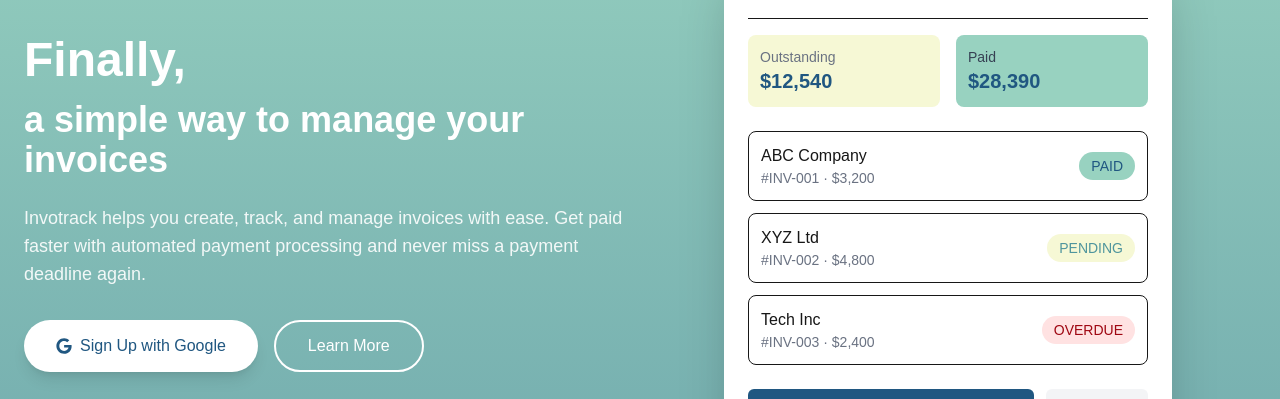
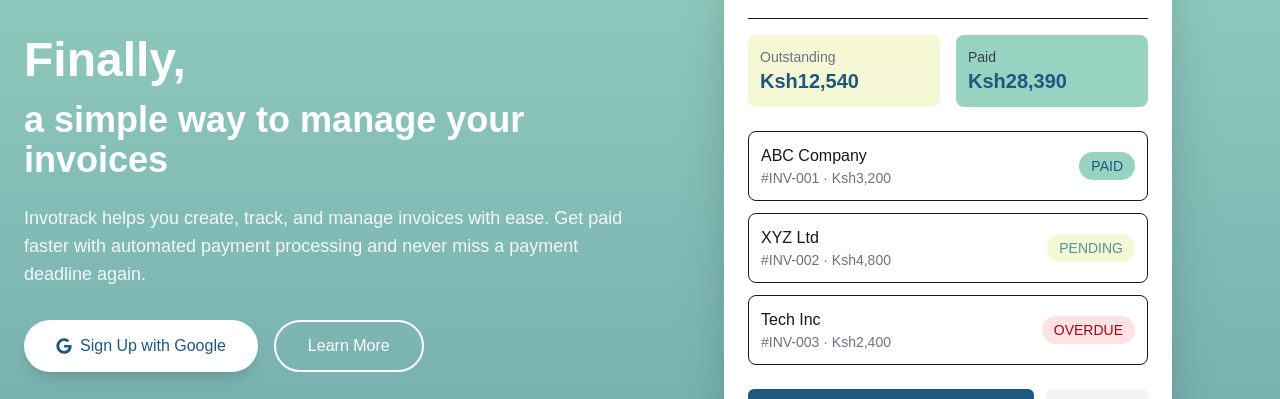
Before and after one commit to Murega14/invotrack_frontend, a Next.js app: page / in a window 1280 px wide. Shown: the part 182-581 px from the top of the page. Built offline with nearby package versions, Linux system fonts and the light colour scheme.

Commit message:
Update currency format from USD to Ksh in invoice display

```diff
--- a/app/page.js
+++ b/app/page.js
@@ -69,11 +69,11 @@
               <div className="grid grid-cols-2 gap-4 mb-6">
                 <div className="bg-[#F6F8D5] p-3 rounded-lg">
                   <div className="text-sm text-gray-500">Outstanding</div>
-                  <div className="font-bold text-[#205781] text-xl">$12,540</div>
+                  <div className="font-bold text-[#205781] text-xl">Ksh12,540</div>
                 </div>
                 <div className="bg-[#98D2C0] p-3 rounded-lg">
                   <div className="text-sm text-gray-700">Paid</div>
-                  <div className="font-bold text-[#205781] text-xl">$28,390</div>
+                  <div className="font-bold text-[#205781] text-xl">Ksh28,390</div>
                 </div>
               </div>
 
@@ -82,21 +82,21 @@
                 <div className="border rounded-lg p-3 flex justify-between items-center hover:bg-gray-50 transition duration-200">
                   <div>
                     <div className="font-medium">ABC Company</div>
-                    <div className="text-sm text-gray-500">#INV-001 · $3,200</div>
+                    <div className="text-sm text-gray-500">#INV-001 · Ksh3,200</div>
                   </div>
                   <div className="bg-[#98D2C0] text-[#205781] px-3 py-1 rounded-full text-sm font-medium">PAID</div>
                 </div>
                 <div className="border rounded-lg p-3 flex justify-between items-center hover:bg-gray-50 transition duration-200">
                   <div>
                     <div className="font-medium">XYZ Ltd</div>
-                    <div className="text-sm text-gray-500">#INV-002 · $4,800</div>
+                    <div className="text-sm text-gray-500">#INV-002 · Ksh4,800</div>
                   </div>
                   <div className="bg-[#F6F8D5] text-[#4F959D] px-3 py-1 rounded-full text-sm font-medium">PENDING</div>
                 </div>
                 <div className="border rounded-lg p-3 flex justify-between items-center hover:bg-gray-50 transition duration-200">
                   <div>
                     <div className="font-medium">Tech Inc</div>
-                    <div className="text-sm text-gray-500">#INV-003 · $2,400</div>
+                    <div className="text-sm text-gray-500">#INV-003 · Ksh2,400</div>
                   </div>
                   <div className="bg-red-100 text-red-800 px-3 py-1 rounded-full text-sm font-medium">OVERDUE</div>
                 </div>
```
